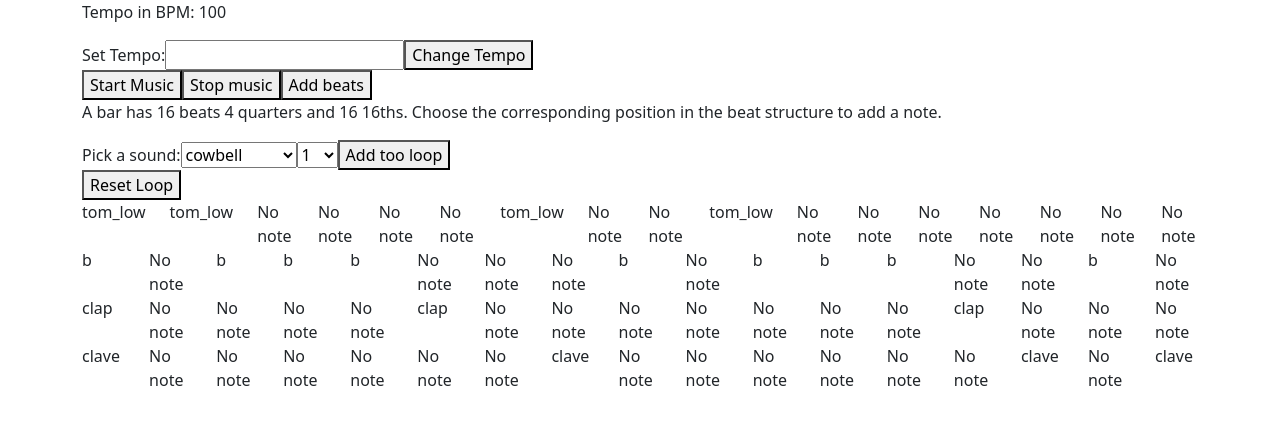
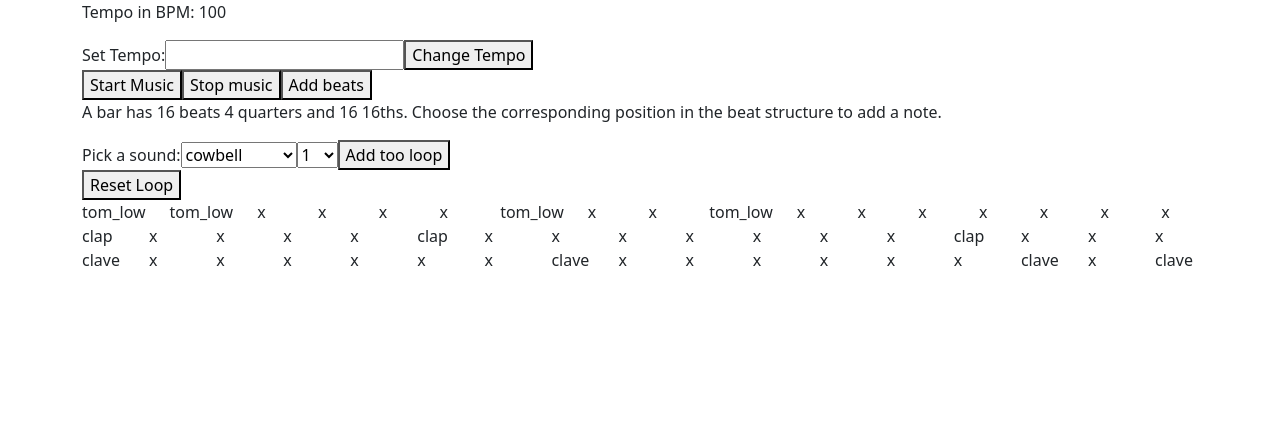
Before and after one commit to professional-pigeon/react-music-app, a React (Create React App) app: page / in a window 1280 px wide. Shown: the top 424 px of the page. Built offline with nearby package versions, Linux system fonts and the light colour scheme; no server answers.

Commit message:
remove filler note from visual

```diff
--- a/src/components/NoteVisual.js
+++ b/src/components/NoteVisual.js
@@ -8,7 +8,7 @@ function NoteVisual(props) {
     let instruments = []
     arrayOfNotes.forEach(function(instrumentList) {
       instrumentList.forEach(function(sound) {
-        if (instruments.includes(sound) === false) {
+        if (instruments.includes(sound) === false && sound != 'b') {
           instruments.push(sound)
         }
       })
@@ -22,12 +22,10 @@ function NoteVisual(props) {
       let colArray = []
       for (let i = 0; i < arrayOfNotes.length; i++) {
         let checkArray = arrayOfNotes[i]
-        console.log(checkArray)
-        console.log(instrument)
         if (checkArray.includes(instrument)) {
           colArray.push(<Col>{instrument}</Col>)
         } else {
-          colArray.push(<Col>No note</Col>)
+          colArray.push(<Col>x</Col>)
         }
       }
       rowArray.push(
```
